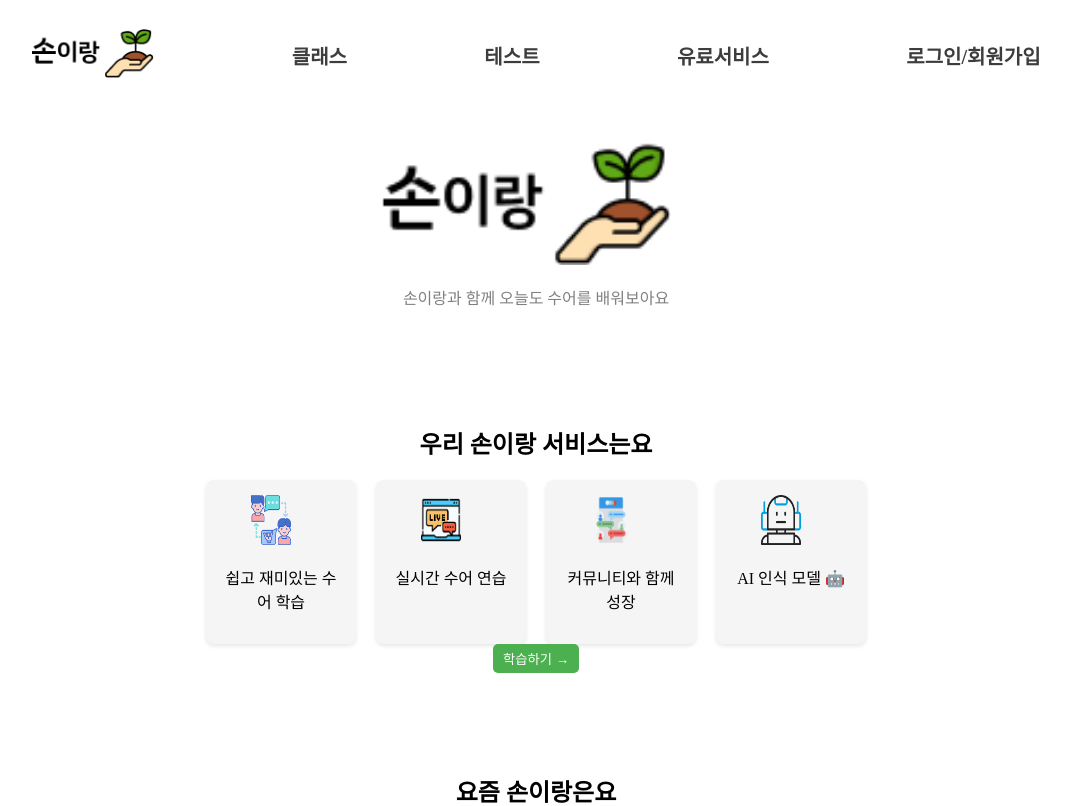
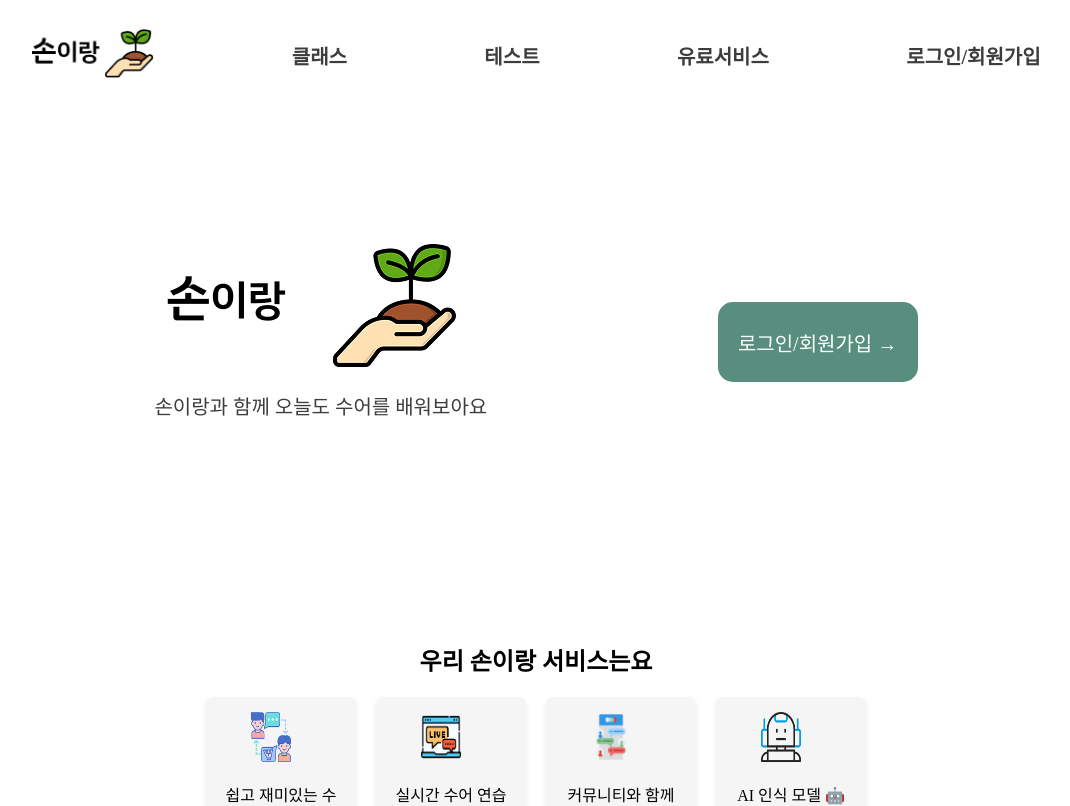
Before and after one commit to GDG-SignED/front, a React (Vite) app: page / in a window 1280 px wide. Shown: the top 806 px of the page, without its empty margins (104-1174 px from the left). Built offline with nearby package versions, Linux system fonts and the light colour scheme; a web font is replaced by a local one.

Commit message:
Feat #8: 홈화면 인트로 섹션 수정

```diff
--- a/src/components/homepage/Intro.css
+++ b/src/components/homepage/Intro.css
@@ -1,14 +1,61 @@
-.home-intro {
+.intro-section {
+  display: flex;
+  height: 400px;
+  /* justify-content: space-between; */
+  justify-content: space-evenly;
+  align-items: center;
+  padding: 40px 20px;
+  background-color: #ffffff;
   font-family: 'IBM-Plex-Sans-KR';
-  text-align: center;
-  padding: 40px 0;
 }
 
-.home-logo {
+.intro-content {
+  text-align: center;
+  /* flex: 1; */
+}
+
+.intro-logo {
   width: 290px;
   height: 123px;
 }
 
-.home-subtitle {
+.intro-subtitle {
+  color: #3D3D3D;
+  font-size: 20px;
+}
+
+/* 로그인 전 */
+.home-login-button {
+  font-family: 'IBM-Plex-Sans-KR';
+  font-size: 20px;
+  height: 80px;
+  width: 200px;
+  background-color: #578E7E;
+  color: white;
+  padding: 8px 15px;
+  border: none;
+  border-radius: 15px;
+  cursor: pointer;
+}
+
+/* 로그인 후
+.home-user-info {
+  background-color: #FFFAEC;
+  padding: 30px;
+  border-radius: 6px;
+  width: 250px;
+  height: 120px;
+  text-align: center;
+  position: relative;
+  box-shadow: 0 2px 4px rgba(0, 0, 0, 0.1);
+}
+
+.username {
+  font-weight: bold;
+  font-size: 23px;
+}
+
+.actions {
   color: gray;
-}
+  font-size: 16px;
+} */
--- a/src/components/homepage/Intro.jsx
+++ b/src/components/homepage/Intro.jsx
@@ -1,5 +1,5 @@
 import './Intro.css';
-import Logo from '../../assets/images/logo.png';
+import Logo from '../../assets/images/homeLogo.png';
 import { Navigate, useNavigate } from 'react-router-dom';
 
 function Intro(){
@@ -9,9 +9,19 @@ function Intro(){
   }
 
   return(
-    <section className="home-intro">
-      <img src={Logo} alt="손이랑 로고" className="home-logo" />
-      <p className="home-subtitle">손이랑과 함께 오늘도 수어를 배워보아요</p>
+    <section className="intro-section">
+      <div className="intro-content">
+        <img src={Logo} alt="손이랑 로고" className="intro-logo" />
+        <p className="intro-subtitle">손이랑과 함께 오늘도 수어를 배워보아요</p>
+      </div>
+
+      {/* 로그인 후
+      <div className="home-user-info">
+        <p className="username">(닉네임) 님 🌱</p>
+        <p className="actions">마이페이지 | 로그아웃</p>
+      </div> */}
+
+      <button className="home-login-button" onClick={gotoLogin}>로그인/회원가입 →</button>
     </section>
   )
 }
```
Also changed, not shown: src/assets/images/homeLogo.png (added).
